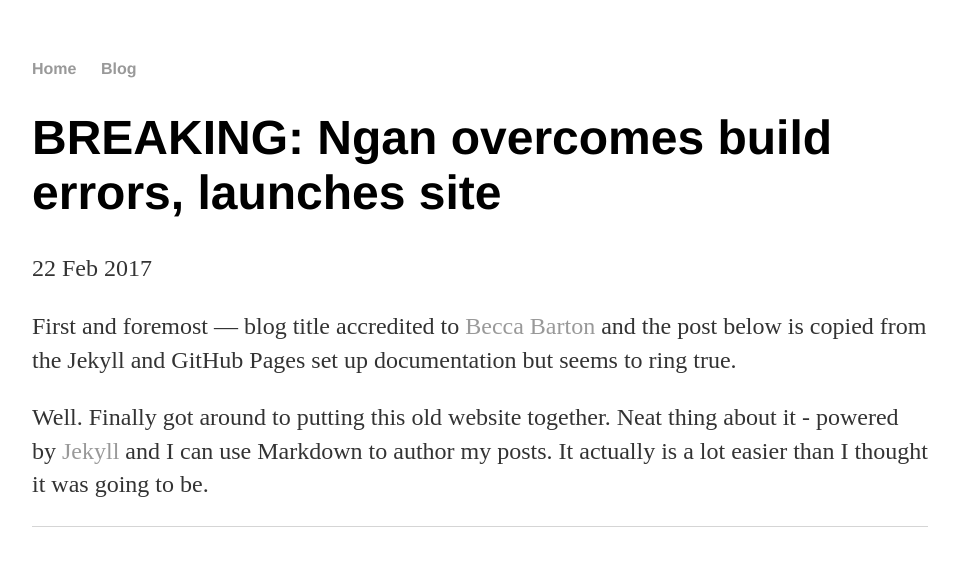
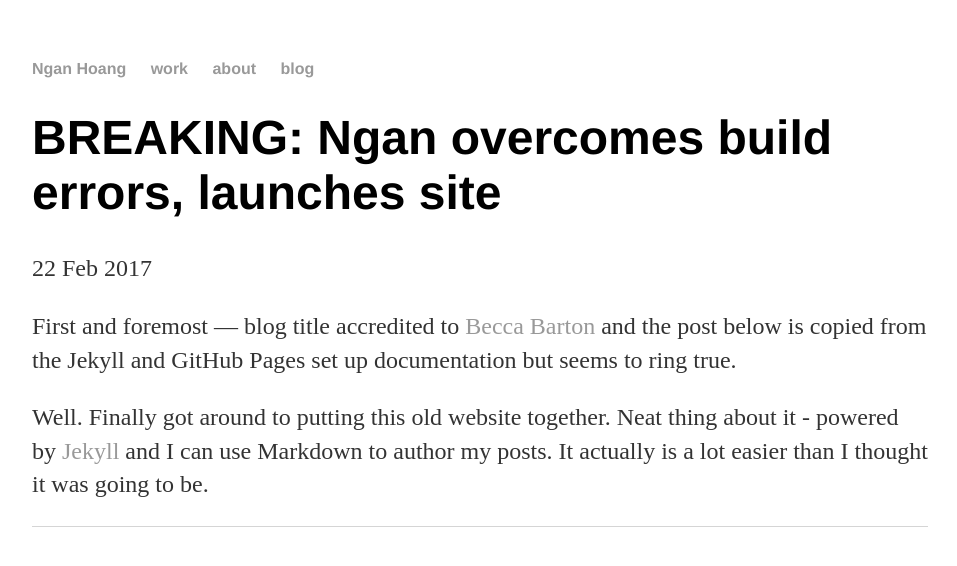
Before and after one commit to ngansequitur/itsngansense.github.io, a Jekyll site: the page built from _posts/2017-02-22-ngan-launches-site.md, in a window 1280 px wide. Shown: the top 566 px of the page, without its empty margins (160-1117 px from the left). Built offline with Jekyll 4.4.1, drawn with Linux system fonts in a browser that asks for light colours.

Commit message:
added new folders and changed the names of some things

```diff
--- a/_config.yml
+++ b/_config.yml
@@ -1,4 +1,4 @@
-name: Ngan Hoang, Portfolio Site
+name: Ngan Hoang
 markdown: kramdown
 permalink: /blog/:year/:month/:day/:title
 baseurl: /blog/
--- a/_layouts/default.html
+++ b/_layouts/default.html
@@ -8,8 +8,10 @@
 		<body>
 			<nav>
 	    		<ul>
-	        		<li><a href="/">Home</a></li>
-	        		<li><a href="/blog">Blog</a></li>
+	        		<li><a href="/" class="it-me">Ngan Hoang</a></li>
+	        		<li><a href="/work">work</a></li>
+	        		<li><a href="/about">about</a></li>
+	        		<li><a href="/blog">blog</a></li>
 	    		</ul>
 			</nav>
 			<div class="container">
--- /dev/null
+++ b/about/index.html
@@ -0,0 +1,5 @@
+---
+layout: default
+title: Ngan Hoang | About
+---
+	<h1>About</h1>
--- a/blog/index.html
+++ b/blog/index.html
@@ -1,6 +1,6 @@
 ---
 layout: default
-title: Ngan Hoang's Blog
+title: Ngan Hoang | Blog
 ---
 	<h1>{{ page.title }}</h1>
 	<ul class="posts">
--- a/index.html
+++ b/index.html
@@ -1,6 +1,6 @@
 ---
 layout: default
-title: Ngan Hoang, Portfolio Site
+title: Ngan Hoang
 ---
 <div class="blurb">
 	<h1>Hi there, I'm Ngan!</h1>
--- /dev/null
+++ b/work/index.html
@@ -0,0 +1,5 @@
+---
+layout: default
+title: Ngan Hoang | Work
+---
+	<h1>Work</h1>
```
